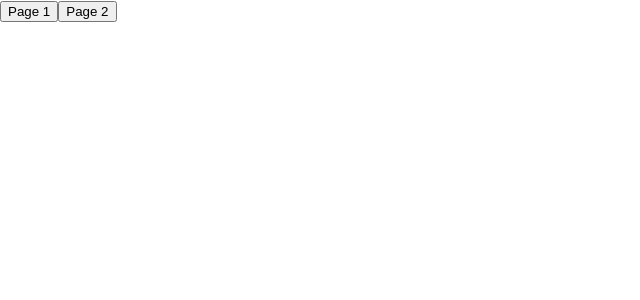
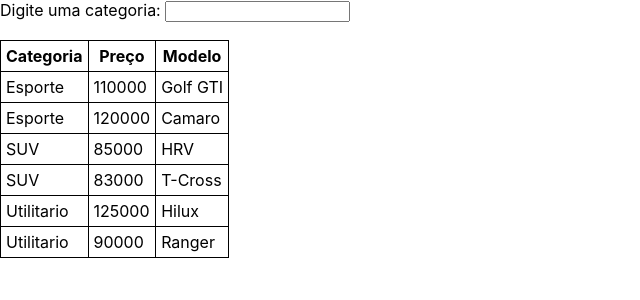
Before and after one commit to VitorVitima/ReactPratica, a React (Create React App) app: page / in a window 1280 px wide. Shown: the top 300 px of the page, without its empty margins (0-640 px from the left). Built offline with nearby package versions, Linux system fonts and the light colour scheme.

Commit message:
save pratica

```diff
--- a/src/App.js
+++ b/src/App.js
@@ -1,11 +1,11 @@
-import Body from './componentes/body/body.js'
-import Header from './componentes/header/header.js'
-
+import Body from './componentes/body/body.js';
+import Header from './componentes/header/header.js';
+import Carros from './pratica/carros/index.js';
 
 function App() {
   return (
     <>
-      <Body/>
+      <Carros></Carros>
     </>
   );
 }
--- /dev/null
+++ b/src/pratica/carros/carrosRegistrados/Esport1.js
@@ -0,0 +1,10 @@
+function Esport1 (){
+    return(
+        <tr>
+            <td>Esporte</td>
+            <td>110000</td>
+            <td>Golf GTI</td>
+        </tr>
+    )
+}
+export default Esport1;
--- /dev/null
+++ b/src/pratica/carros/carrosRegistrados/Esport2.js
@@ -0,0 +1,10 @@
+function Esport2(){
+    return(
+        <tr>
+            <td>Esporte</td>
+            <td>120000</td>
+            <td>Camaro</td>
+        </tr>
+    )
+}
+export default Esport2;
--- /dev/null
+++ b/src/pratica/carros/carrosRegistrados/SUV1.js
@@ -0,0 +1,10 @@
+function SUV1(){
+    return(
+        <tr>
+            <td>SUV</td>
+            <td>85000</td>
+            <td>HRV</td>
+        </tr>
+    )
+}
+export default SUV1;
--- /dev/null
+++ b/src/pratica/carros/carrosRegistrados/SUV2.js
@@ -0,0 +1,10 @@
+function SUV2(){
+    return(
+        <tr>
+            <td>SUV</td>
+            <td>83000</td>
+            <td>T-Cross</td>
+        </tr>
+    )
+}
+export default SUV2;
--- /dev/null
+++ b/src/pratica/carros/carrosRegistrados/Utilitario1.js
@@ -0,0 +1,10 @@
+function Utilitario1(){
+    return(
+        <tr>
+            <td>Utilitario</td>
+            <td>125000</td>
+            <td>Hilux</td>
+        </tr>
+    )
+}
+export default Utilitario1;
--- /dev/null
+++ b/src/pratica/carros/carrosRegistrados/Utilitario2.js
@@ -0,0 +1,10 @@
+function Utilitario2(){
+    return(
+        <tr>
+            <td>Utilitario</td>
+            <td>90000</td>
+            <td>Ranger</td>
+        </tr>
+    )
+}
+export default Utilitario2;
--- /dev/null
+++ b/src/pratica/carros/css/style.css
@@ -0,0 +1,8 @@
+td, th{
+    border: 1px solid black;
+    margin: 0px;
+    padding: 5px;
+}
+table{
+    border-collapse: collapse;
+}
--- /dev/null
+++ b/src/pratica/carros/index.js
@@ -0,0 +1,89 @@
+import React, {useState} from 'react';
+import Es1 from './carrosRegistrados/Esport1.js';
+import Es2 from './carrosRegistrados/Esport2.js';
+import Su1 from './carrosRegistrados/SUV1.js';
+import Su2 from './carrosRegistrados/SUV2.js';
+import Uti1 from './carrosRegistrados/Utilitario1.js';
+import Uti2 from './carrosRegistrados/Utilitario2.js';
+import './css/style.css';
+function Carros(){
+    const [use, setUse] = useState('');
+    const valueUse = (e) => {
+        setUse(e.target.value);
+    }
+    const cars ={esporte: ()=>{
+                return(
+                    <>
+                        <Es1></Es1>
+                        <Es2></Es2>
+                    </>
+                )
+            },
+            suv: ()=>{
+                return(
+                    <>
+                        <Su1></Su1>
+                        <Su2></Su2>
+                    </>
+                )
+            },
+            utilitario: ()=>{
+                return(
+                    <>
+                        <Uti1></Uti1>
+                        <Uti2></Uti2>
+                    </>
+                )
+            }
+        }
+    const funTbody=()=>{
+        if(use == 'all' || use == ''){
+            return(
+                <>
+                    {cars.esporte()}
+                    {cars.suv()}
+                    {cars.utilitario()}
+                </>
+            )
+        } else if (use == 'SUV'){
+            return(
+                <>
+                    {cars.suv()}
+                </>
+            )
+        } else if (use == 'Esporte'){
+            return (
+                <>
+                    {cars.esporte()}
+                </>
+            )
+        } else if (use == 'Utilitario'){
+            return(
+                <>
+                    {cars.utilitario()}
+                </>
+            )
+        }
+    }
+    return(
+        <div id='allDados'>
+            <div id='inputs'>
+                <label>Digite uma categoria</label>
+                <input type='text' value={use} onChange={(e)=>valueUse(e)}/>
+            </div>
+            <table>
+                <thead>
+                    <tr>
+                        <th>Categoria</th>
+                        <th>Preço</th>
+                        <th>Modelo</th>
+                    </tr>
+                </thead>
+                <tbody>
+                    {funTbody()}
+                </tbody>
+            </table>
+        </div>
+    )
+}
+export default Carros;
```
